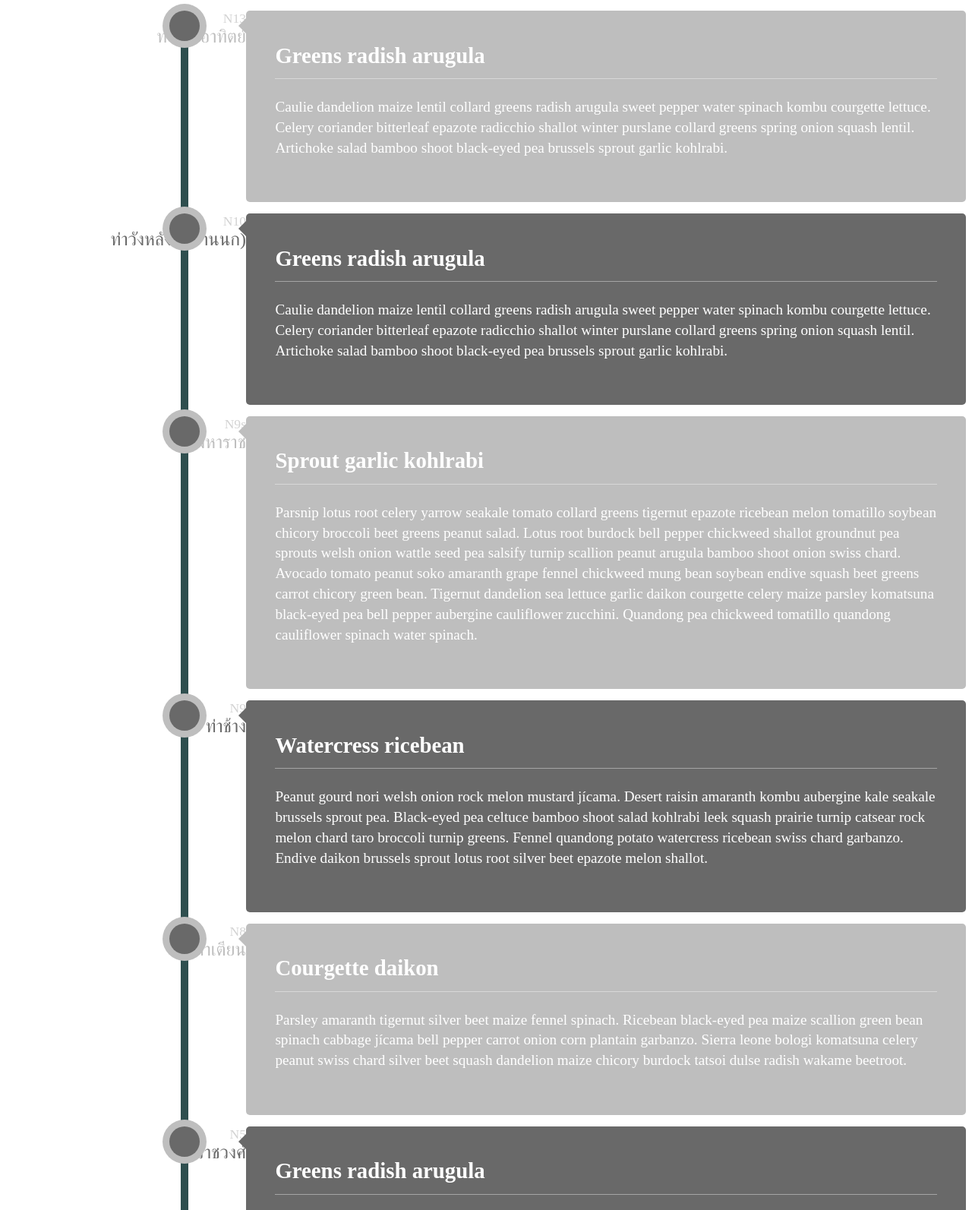
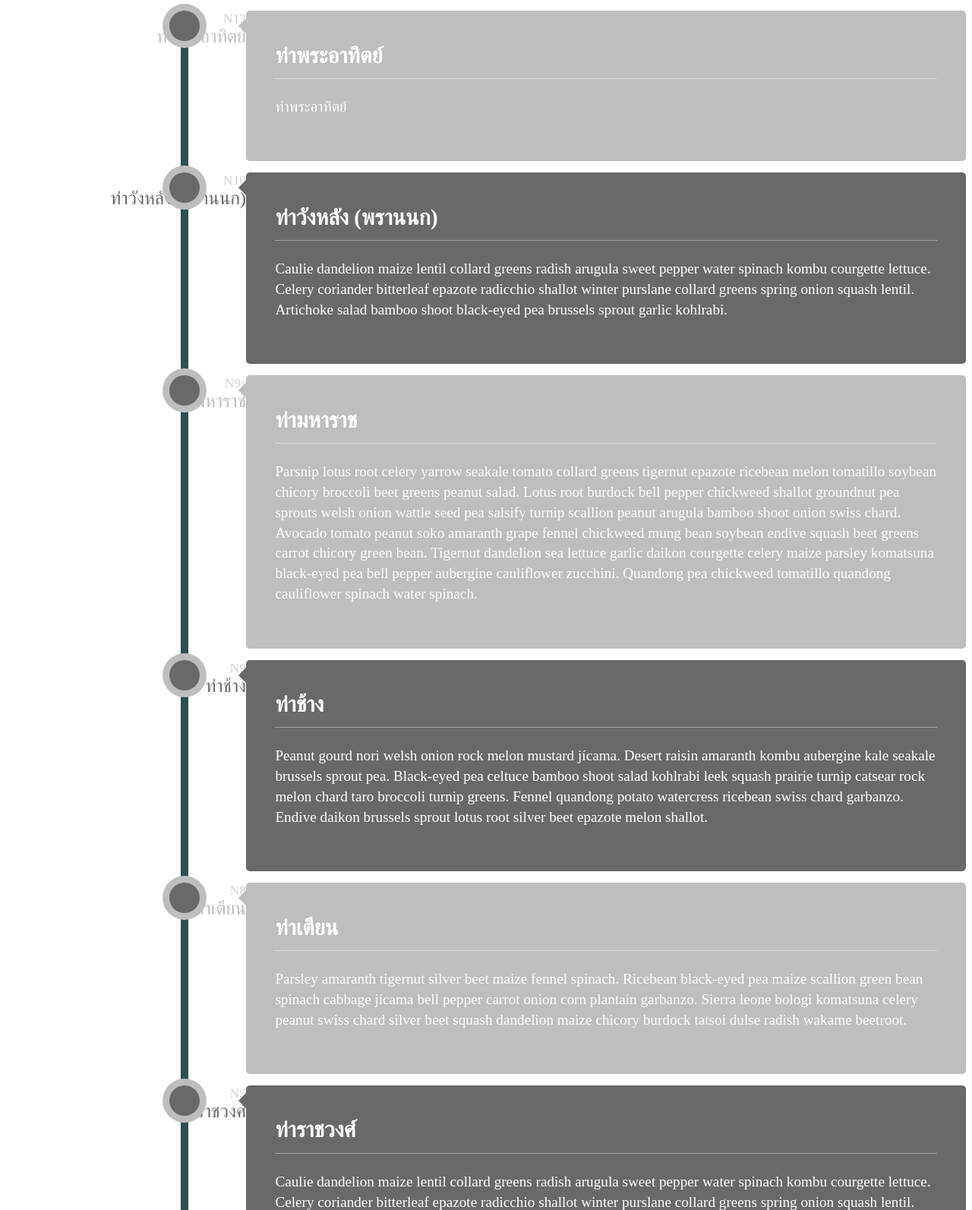
Before and after one commit to suadyod/ExBoat, a website: page www/templates/line/normal_line.html in a window 1280 px wide. Shown: the part 100-1693 px from the top of the page at 76% size. Drawn offline with Linux system fonts and the light colour scheme; files that its build step writes are made by us from their sources.

Commit message:
Changing pier header

```diff
--- a/www/templates/line/normal_line.html
+++ b/www/templates/line/normal_line.html
@@ -20,8 +20,8 @@
 						<time class="cbp_tmtime" datetime="2013-04-10 18:30"><span>N13</span> <span>ท่าพระอาทิตย์</span></time>
 						<div class="cbp_tmicon ion-help-buoy blink_me"></div>
 						<div class="cbp_tmlabel" >
-							<h2 style="color:#fff">Greens radish arugula</h2>
-							<p>Caulie dandelion maize lentil collard greens radish arugula sweet pepper water spinach kombu courgette lettuce. Celery coriander bitterleaf epazote radicchio shallot winter purslane collard greens spring onion squash lentil. Artichoke salad bamboo shoot black-eyed pea brussels sprout garlic kohlrabi.</p>
+							<h2 style="color:#fff">ท่าพระอาทิตย์</h2>
+							<p>ท่าพระอาทิตย์</p>
 
 						</div>
 					</li>
@@ -29,7 +29,7 @@
 						<time class="cbp_tmtime" datetime="2013-04-11T12:04"><span>N10</span> <span>ท่าวังหลัง (พรานนก)</span></time>
 						<div class="cbp_tmicon ion-help-buoy"></div>
 						<div class="cbp_tmlabel">
-							<h2 style="color:#fff">Greens radish arugula</h2>
+							<h2 style="color:#fff">ท่าวังหลัง (พรานนก)</h2>
 							<p>Caulie dandelion maize lentil collard greens radish arugula sweet pepper water spinach kombu courgette lettuce. Celery coriander bitterleaf epazote radicchio shallot winter purslane collard greens spring onion squash lentil. Artichoke salad bamboo shoot black-eyed pea brussels sprout garlic kohlrabi.</p>
 						</div>
 					</li>
@@ -37,7 +37,7 @@
 						<time class="cbp_tmtime" datetime="2013-04-13 05:36"><span>N9s</span> <span>ท่ามหาราช</span></time>
 						<div class="cbp_tmicon ion-help-buoy"></div>
 						<div class="cbp_tmlabel">
-							<h2 style="color:#fff">Sprout garlic kohlrabi</h2>
+							<h2 style="color:#fff">ท่ามหาราช</h2>
 							<p>Parsnip lotus root celery yarrow seakale tomato collard greens tigernut epazote ricebean melon tomatillo soybean chicory broccoli beet greens peanut salad. Lotus root burdock bell pepper chickweed shallot groundnut pea sprouts welsh onion wattle seed pea salsify turnip scallion peanut arugula bamboo shoot onion swiss chard. Avocado tomato peanut soko amaranth grape fennel chickweed mung bean soybean endive squash beet greens carrot chicory green bean. Tigernut dandelion sea lettuce garlic daikon courgette celery maize parsley komatsuna black-eyed pea bell pepper aubergine cauliflower zucchini. Quandong pea chickweed tomatillo quandong cauliflower spinach water spinach.</p>
 						</div>
 					</li>
@@ -45,7 +45,7 @@
 						<time class="cbp_tmtime" datetime="2013-04-15 13:15"><span>N9</span> <span>ท่าช้าง</span></time>
 						<div class="cbp_tmicon ion-help-buoy"></div>
 						<div class="cbp_tmlabel">
-							<h2 style="color:#fff">Watercress ricebean</h2>
+							<h2 style="color:#fff">ท่าช้าง</h2>
 							<p>Peanut gourd nori welsh onion rock melon mustard jícama. Desert raisin amaranth kombu aubergine kale seakale brussels sprout pea. Black-eyed pea celtuce bamboo shoot salad kohlrabi leek squash prairie turnip catsear rock melon chard taro broccoli turnip greens. Fennel quandong potato watercress ricebean swiss chard garbanzo. Endive daikon brussels sprout lotus root silver beet epazote melon shallot.</p>
 						</div>
 					</li>
@@ -53,7 +53,7 @@
 						<time class="cbp_tmtime" datetime="2013-04-16 21:30"><span>N8</span> <span>ท่าเตียน</span></time>
 						<div class="cbp_tmicon ion-help-buoy"></div>
 						<div class="cbp_tmlabel">
-							<h2 style="color:#fff">Courgette daikon</h2>
+							<h2 style="color:#fff">ท่าเตียน</h2>
 							<p>Parsley amaranth tigernut silver beet maize fennel spinach. Ricebean black-eyed pea maize scallion green bean spinach cabbage jícama bell pepper carrot onion corn plantain garbanzo. Sierra leone bologi komatsuna celery peanut swiss chard silver beet squash dandelion maize chicory burdock tatsoi dulse radish wakame beetroot.</p>
 						</div>
 					</li>
@@ -61,7 +61,7 @@
 						<time class="cbp_tmtime" datetime="2013-04-17 12:11"><span>N5</span> <span>ท่าราชวงศ์</span></time>
 						<div class="cbp_tmicon ion-help-buoy"></div>
 						<div class="cbp_tmlabel">
-							<h2 style="color:#fff">Greens radish arugula</h2>
+							<h2 style="color:#fff">ท่าราชวงศ์</h2>
 							<p>Caulie dandelion maize lentil collard greens radish arugula sweet pepper water spinach kombu courgette lettuce. Celery coriander bitterleaf epazote radicchio shallot winter purslane collard greens spring onion squash lentil. Artichoke salad bamboo shoot black-eyed pea brussels sprout garlic kohlrabi.</p>
 						</div>
 					</li>
@@ -69,7 +69,7 @@
 						<time class="cbp_tmtime" datetime="2013-04-18 09:56"><span>N3</span> <span>ท่าสี่พระยา</span></time>
 						<div class="cbp_tmicon ion-help-buoy"></div>
 						<div class="cbp_tmlabel">
-							<h2 style="color:#fff">Sprout garlic kohlrabi</h2>
+							<h2 style="color:#fff">ท่าสี่พระยา</h2>
 							<p>Parsnip lotus root celery yarrow seakale tomato collard greens tigernut epazote ricebean melon tomatillo soybean chicory broccoli beet greens peanut salad. Lotus root burdock bell pepper chickweed shallot groundnut pea sprouts welsh onion wattle seed pea salsify turnip scallion peanut arugula bamboo shoot onion swiss chard. Avocado tomato peanut soko amaranth grape fennel chickweed mung bean soybean endive squash beet greens carrot chicory green bean. Tigernut dandelion sea lettuce garlic daikon courgette celery maize parsley komatsuna black-eyed pea bell pepper aubergine cauliflower zucchini. Quandong pea chickweed tomatillo quandong cauliflower spinach water spinach.</p>
 						</div>
 					</li>
@@ -78,7 +78,7 @@
 						<time class="cbp_tmtime" datetime="2013-04-18 09:56"><span>N1</span> <span>ท่าโอเรียนเท็ล</span></time>
 						<div class="cbp_tmicon ion-help-buoy"></div>
 						<div class="cbp_tmlabel">
-							<h2 style="color:#fff">Sprout garlic kohlrabi</h2>
+							<h2 style="color:#fff">ท่าโอเรียนเท็ล</h2>
 							<p>Parsnip lotus root celery yarrow seakale tomato collard greens tigernut epazote ricebean melon tomatillo soybean chicory broccoli beet greens peanut salad. Lotus root burdock bell pepper chickweed shallot groundnut pea sprouts welsh onion wattle seed pea salsify turnip scallion peanut arugula bamboo shoot onion swiss chard. Avocado tomato peanut soko amaranth grape fennel chickweed mung bean soybean endive squash beet greens carrot chicory green bean. Tigernut dandelion sea lettuce garlic daikon courgette celery maize parsley komatsuna black-eyed pea bell pepper aubergine cauliflower zucchini. Quandong pea chickweed tomatillo quandong cauliflower spinach water spinach.</p>
 						</div>
 					</li>
@@ -86,7 +86,7 @@
 						<time class="cbp_tmtime" datetime="2013-04-18 09:56"><span>CENTRAL</span> <span>ท่าสาทร (ตากสิน)</span></time>
 						<div class="cbp_tmicon ion-help-buoy"></div>
 						<div class="cbp_tmlabel">
-							<h2 style="color:#fff">Sprout garlic kohlrabi</h2>
+							<h2 style="color:#fff">ท่าสาทร (ตากสิน)</h2>
 							<p>Parsnip lotus root celery yarrow seakale tomato collard greens tigernut epazote ricebean melon tomatillo soybean chicory broccoli beet greens peanut salad. Lotus root burdock bell pepper chickweed shallot groundnut pea sprouts welsh onion wattle seed pea salsify turnip scallion peanut arugula bamboo shoot onion swiss chard. Avocado tomato peanut soko amaranth grape fennel chickweed mung bean soybean endive squash beet greens carrot chicory green bean. Tigernut dandelion sea lettuce garlic daikon courgette celery maize parsley komatsuna black-eyed pea bell pepper aubergine cauliflower zucchini. Quandong pea chickweed tomatillo quandong cauliflower spinach water spinach.</p>
 						</div>
 					</li>
```
